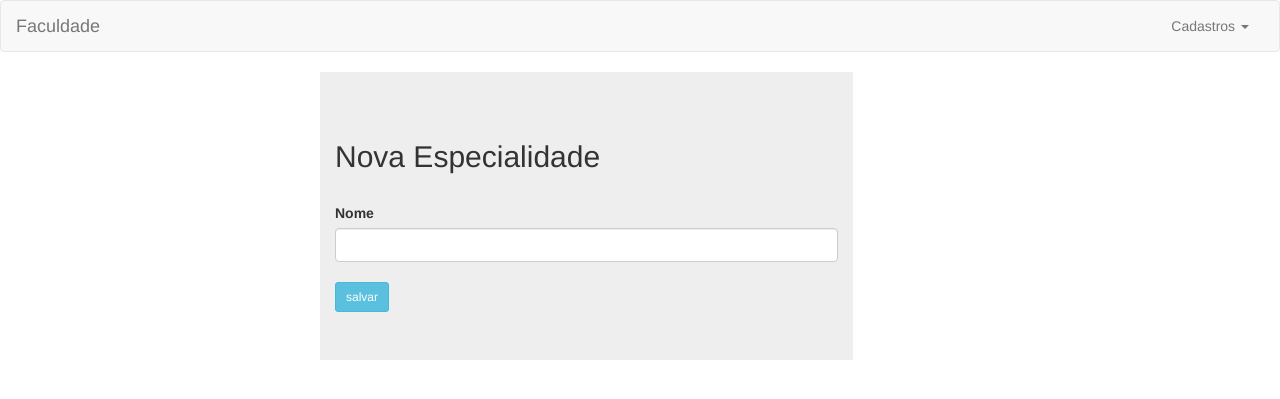
After one commit to ricardobsilva/projeto_turma_php, a PHP site: page /view/cadastrar_especialidade.php in a window 1280 px wide. The commit adds this page. Shown: the top 399 px of the page. Run offline with PHP 8.4, Linux system fonts and the light colour scheme; some libraries are stand-ins or nearby versions.

Commit message:
cadastro de especialidades

```diff
--- a/control/EspecialidadeControl.php
+++ b/control/EspecialidadeControl.php
@@ -10,6 +10,12 @@ include_once '../model/Especialidade.php';
 
 class EspecialidadeControl {
     public function inserir() {
+        $nome = $_POST['nome_especialidade'];
+
+        $especialidade = new Especialidade();
+        $especialidade->setNome($nome);
+        $especialidade->salvar();
+
 
     }
 
--- a/model/Especialidade.php
+++ b/model/Especialidade.php
@@ -29,4 +29,11 @@ class Especialidade {
         return $query->fetchAll();
     }
 
+    public function salvar(){
+        $sql = "INSERT INTO especialidades(nome) VALUES(:nome)";
+        $query = Conexao::prepare($sql);
+        $query->bindValue(":nome", $this->getNome());
+        $query->execute();
+    }
+
 }
--- a/nbproject/private/private.xml
+++ b/nbproject/private/private.xml
@@ -1,4 +1,10 @@
 <?xml version="1.0" encoding="UTF-8"?>
 <project-private xmlns="http://www.netbeans.org/ns/project-private/1">
     <editor-bookmarks xmlns="http://www.netbeans.org/ns/editor-bookmarks/2" lastBookmarkId="0"/>
+    <open-files xmlns="http://www.netbeans.org/ns/projectui-open-files/2">
+        <group>
+            <file>file:/C:/wamp/www/projeto_turma_php/view/listar_especialidades.php</file>
+            <file>file:/C:/wamp/www/projeto_turma_php/style/template.php</file>
+        </group>
+    </open-files>
 </project-private>
--- /dev/null
+++ b/view/cadastrar_especialidade.php
@@ -0,0 +1,31 @@
+<?php include_once '../style/template.php';
+      include_once '../control/EspecialidadeControl.php';
+      $espControl = new EspecialidadeControl();
+
+      if(isset($_POST['salvar'])){
+          $espControl->inserir();
+          ?>
+        <div class="alert alert-success" role="alert"> <?php echo $_POST['nome_especialidade']?> salvo com sucesso</div>
+      <?php }
+?>
+
+
+<div class="col-sm-5 col-sm-offset-3 jumbotron" >
+    <h2 >Nova Especialidade</h2>
+    <br>
+    <form method="POST">
+        <label>Nome</label>
+        <input class="form-control" name="nome_especialidade" required="" >
+        <br>
+        <input name="salvar" type="submit" value="salvar" class="btn btn-info btn-sm">
+    </form>
+</div>
+
+
+
+
+
+
+
+
+<?php include_once '../style/footer.php';?>
```
